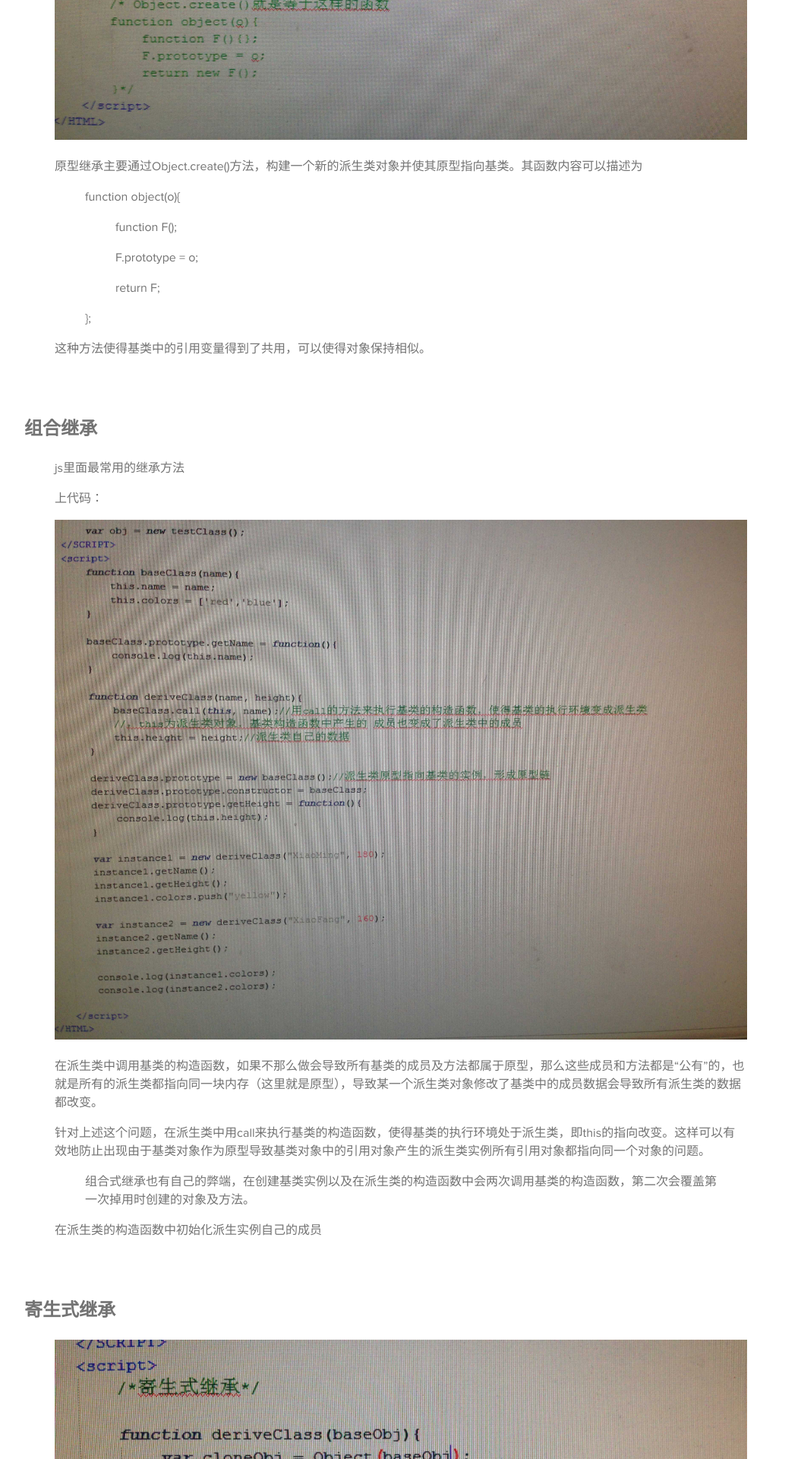
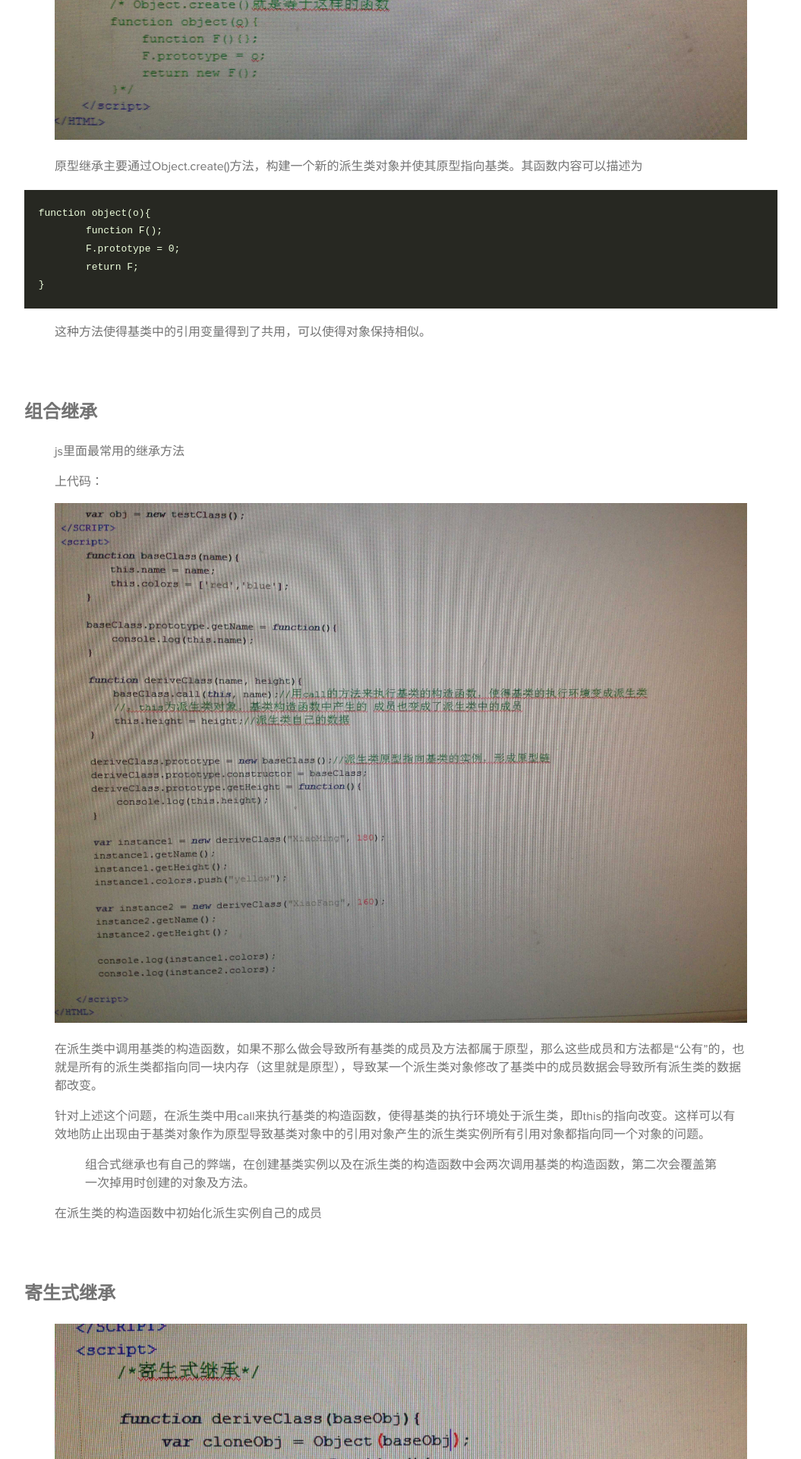
Before and after one commit to answershuto/Blog, a Jekyll site: the page built from _posts/2016-04-20-我对javascript继承的理解.MarkDown, in a window 1280 px wide. Shown: the part 2242-4162 px from the top of the page at 76% size, without its empty margins (112-1167 px from the left). Built offline with Jekyll 4.4.1, drawn with Linux system fonts in a browser that asks for light colours; some web fonts are replaced.

```diff
--- a/_posts/2016-04-20-我对javascript继承的理解.MarkDown
+++ b/_posts/2016-04-20-我对javascript继承的理解.MarkDown
@@ -27,15 +27,11 @@ javascript中的继承主要通过原型链的方式来实现，简单地说也
 
 >原型继承主要通过Object.create()方法，构建一个新的派生类对象并使其原型指向基类。其函数内容可以描述为
 
->>function object(o){
-
->>>function F();
-
->>>F.prototype = o;
-
->>>return F;
-
->>};
+	function object(o){
+		function F();
+		F.prototype = 0;
+		return F;
+	}
 
 >这种方法使得基类中的引用变量得到了共用，可以使得对象保持相似。
 
```
Also changed, not shown: _posts/2016-04-23-git常用命令.MarkDown (added, +73 -0 lines), 4 other files.
